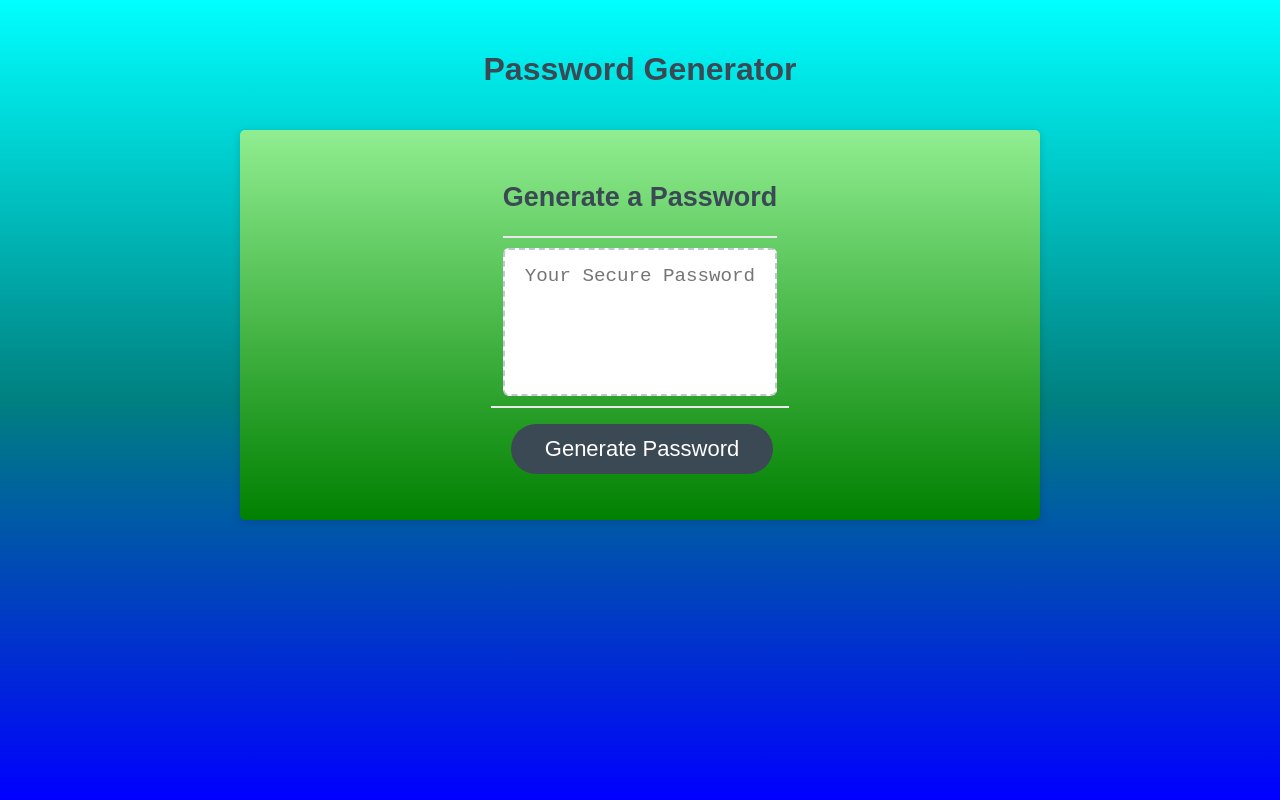
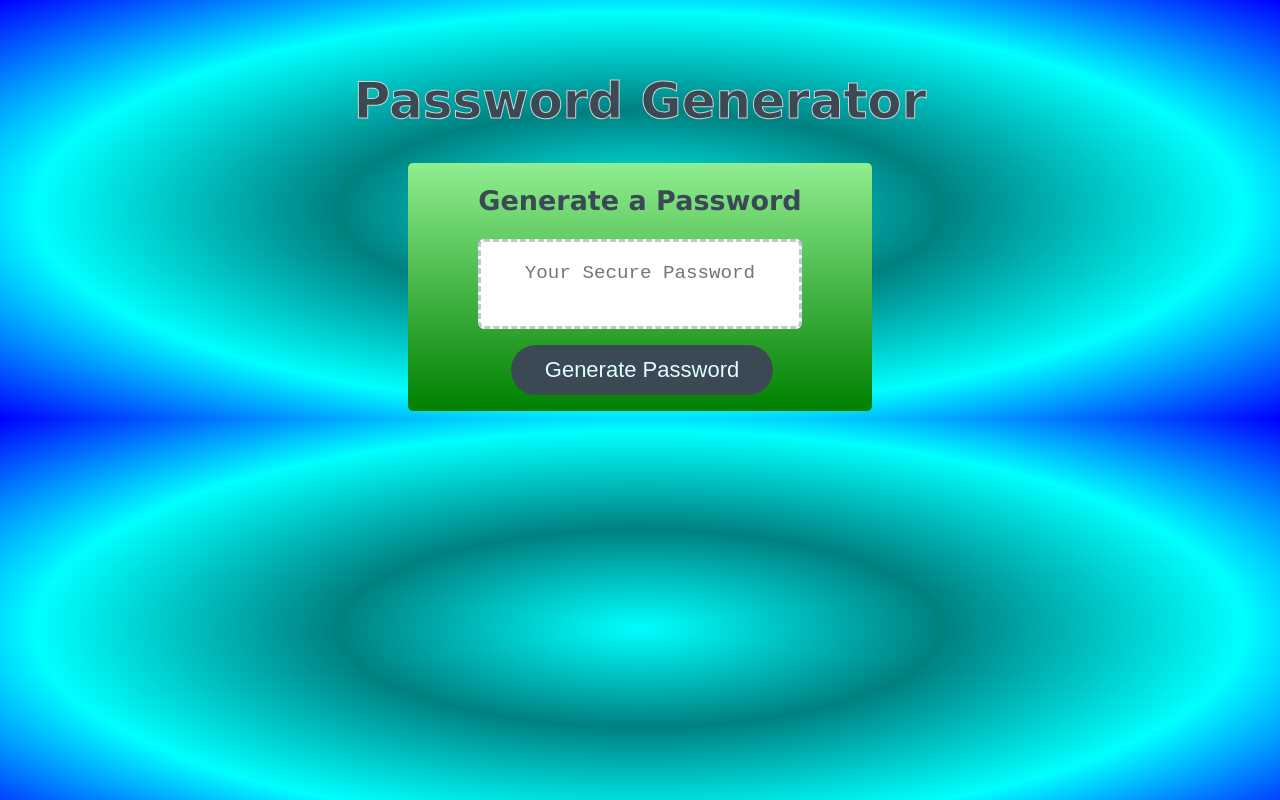
Before and after one commit to dogmom3/password, a plain HTML site: page index.html in a window 1280 px wide. Drawn offline with Linux system fonts and the light colour scheme.

Commit message:
adjust css

```diff
--- a/assets/style.css
+++ b/assets/style.css
@@ -1,91 +1,49 @@
-
-  *,
-*::before,
-*::after {
-  box-sizing: border-box;
-}
-
-html,
-body,
-.wrapper {
-  height: 100%;
-  margin: 0;
-  padding: 0;
-  background-image: linear-gradient(aqua, teal, blue);
-  background-repeat: no-repeat;
-}
-
-body {
-  font-family: sans-serif;
+body{
+  background-image: -webkit-radial-gradient(aqua,teal, aqua, blue);
+  font-family:Verdana, Geneva, Tahoma, sans-serif;
 }
 
 .wrapper {
+  display: flex;
+  flex-direction: column;
+  justify-content:center;
+  text-align: center;
+  align-items: center;
   padding-top: 30px;
-  padding-left: 20px;
-  padding-right: 20px;
 }
 
 header {
   text-align: center;
-  padding: 20px;
-  padding-top: 0px;
+  font-size: 25px;
   color: hsl(206, 17%, 28%);
+  -webkit-text-stroke-width: 1px;
+  -webkit-text-stroke-color: lightgray;
 }
 
 .card {
-  display: flex;
-  justify-content:center;
-  flex-direction: column;
-  align-items: center;
+  padding-left: 70px;
+  padding-right: 70px;
   background-image: linear-gradient(lightgreen, green );
-  background-repeat: no-repeat;
   border-radius: 5px;
-  border-width: 1px;
-  box-shadow: rgba(0, 0, 0, 0.15) 0px 2px 8px 0px;
   color: hsl(206, 17%, 28%);
   font-size: 18px;
   margin: 0 auto;
-  max-width: 800px;
-  padding: 30px 40px;
-}
-
-.card-header::after {
-  content: " ";
-  display: block;
-  width: 100%;
-  background: #e7e9eb;
-  height: 2px;
 }
 
 .card-body {
-  min-height: 100px;
+  display: flex;
+  justify-content: center;
 }
 
 .card-footer {
   text-align: center;
 }
 
-.card-footer::before {
-  content: " ";
-  display: block;
-  width: 100%;
-  background: #e7e9eb;
-  height: 2px;
-}
-
-.card-footer::after {
-  content: " ";
-  display: block;
-  clear: both;
-}
-
 .btn {
   border: none;
   background-color: hsl(206, 17%, 28%);
   border-radius: 25px;
-  box-shadow: rgba(0, 0, 0, 0.1) 0px 1px 6px 0px rgba(0, 0, 0, 0.2) 0px 1px 1px
-    0px;
-  color: hsl(0, 0%, 100%);
+  color: lightcyan;
   display: inline-block;
   font-size: 22px;
   line-height: 22px;
@@ -105,27 +63,23 @@ button[disabled] {
 }
 
 #password {
-  -webkit-appearance: none;
-  -moz-appearance: none;
-  appearance: none;
-  border: none;
-  display: block;
   width: 100%;
-  padding-top: 15px;
-  padding-left: 15px;
-  padding-right: 15px;
-  padding-bottom: 85px;
+  padding: 20px;
   font-size: 1.2rem;
   text-align: center;
-  margin-top: 10px;
-  margin-bottom: 10px;
-  border: 2px dashed #c0c7cf;
+  border: 3px dashed #c0c7cf;
   border-radius: 6px;
   resize: none;
   overflow: hidden;
-}  */
+}
 
+@media (max-width: 1100px) {
+  .wrapper {
+    padding-top: 75px;
+  }
+}
 @media (max-width: 690px) {
+
   .btn {
     font-size: 1rem;
     margin: 16px 0px 0px 0px;
@@ -135,10 +89,13 @@ button[disabled] {
   #password {
     font-size: 1rem;
   }
+
 }
 
 @media (max-width: 500px) {
+
   .btn {
     font-size: 0.8rem;
   }
+
 }
```
Also changed, not shown: assets/script.js (+1 -29 lines), assets/pwgen.png.
